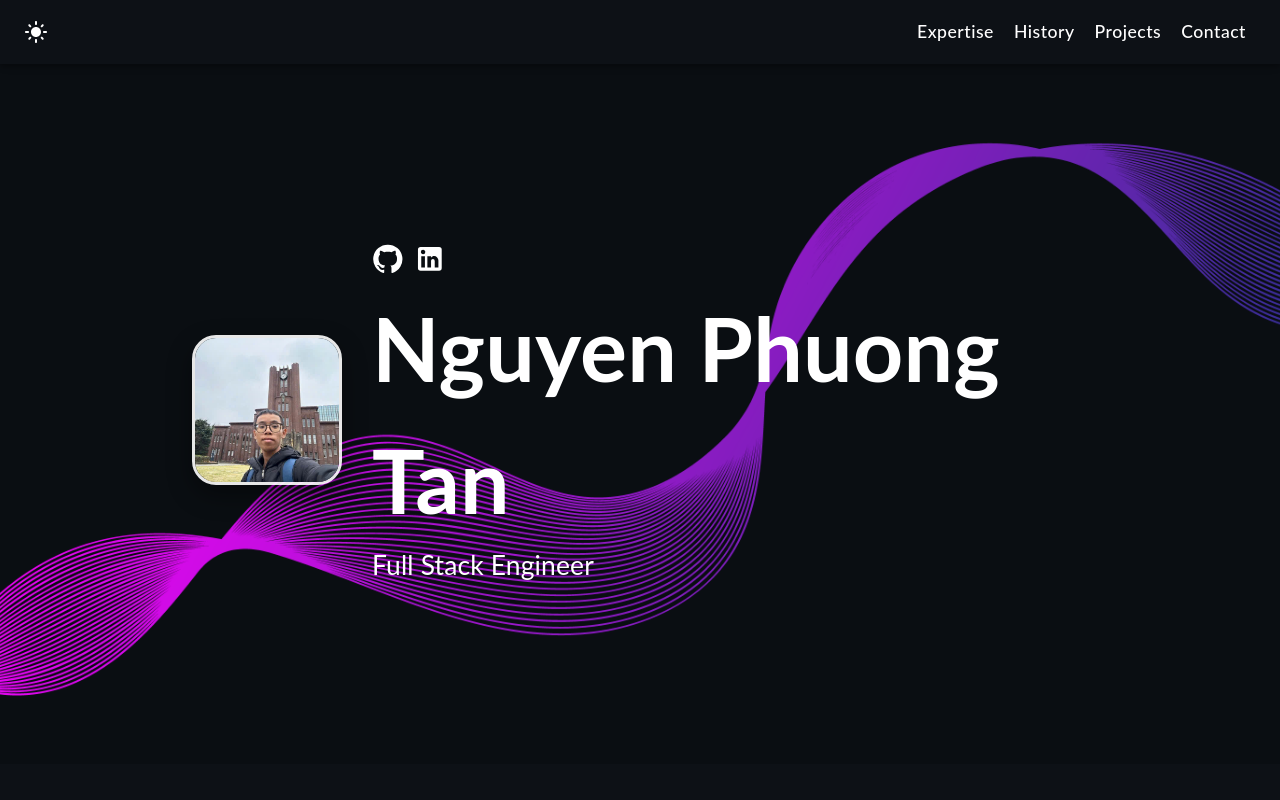
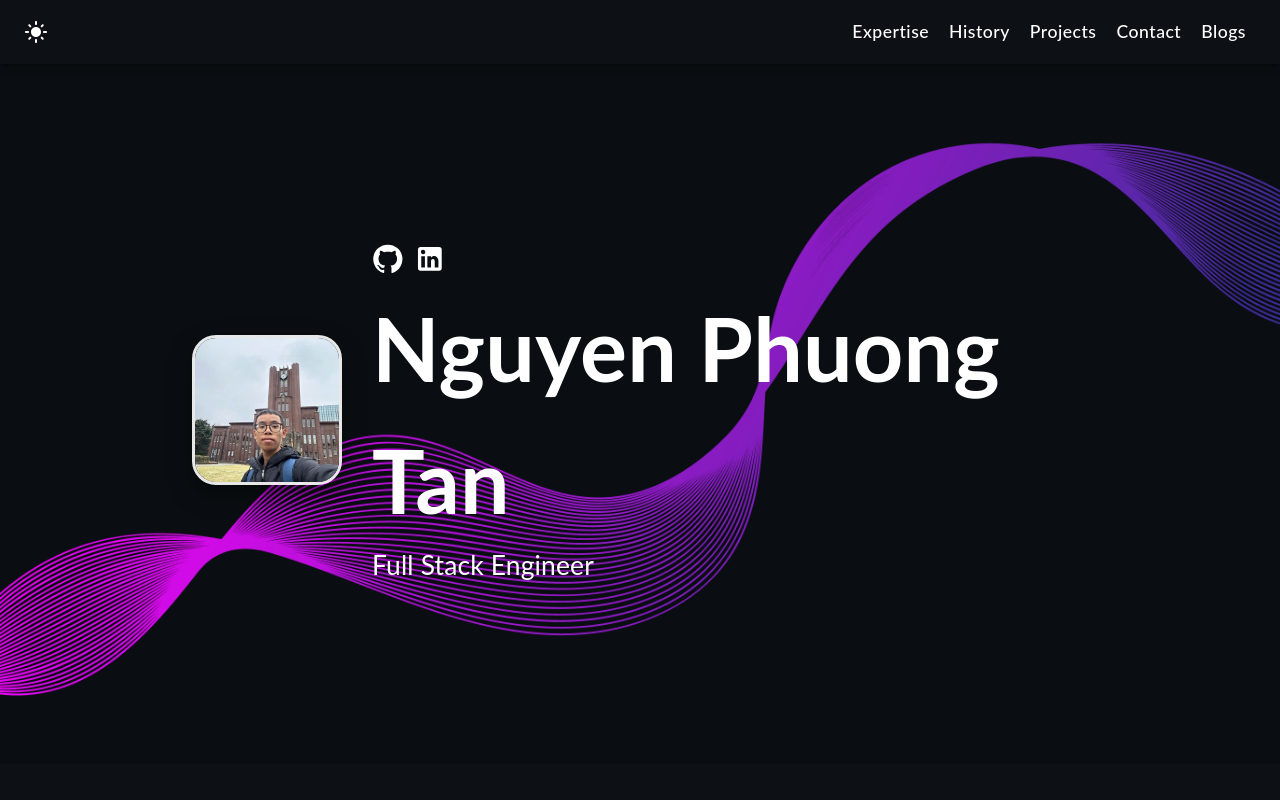
Before and after one commit to tannpdev-rgb/portfolio, a React (Create React App) app: page / in a window 1280 px wide. Shown: the top 800 px of the page. Built offline with nearby package versions, Linux system fonts and the light colour scheme.

Commit message:
chore: add blogs to nav

```diff
--- a/src/components/Navigation.tsx
+++ b/src/components/Navigation.tsx
@@ -17,7 +17,7 @@ import MenuIcon from '@mui/icons-material/Menu';
 import Toolbar from '@mui/material/Toolbar';
 
 const drawerWidth = 240;
-const navItems = [['Expertise', 'expertise'], ['History', 'history'], ['Projects', 'projects'], ['Contact', 'contact']];
+const navItems = [['Expertise', 'expertise'], ['History', 'history'], ['Projects', 'projects'], ['Contact', 'contact'], ['Blogs', 'http://www.tannp.site/']];
 
 function Navigation({parentToChild, modeChange}: any) {
 
@@ -46,14 +46,14 @@ function Navigation({parentToChild, modeChange}: any) {
     };
   }, []);
 
-  const scrollToSection = (section: string) => {
-    console.log(section)
-    const expertiseElement = document.getElementById(section);
-    if (expertiseElement) {
-      expertiseElement.scrollIntoView({ behavior: 'smooth' });
-      console.log('Scrolling to:', expertiseElement);  // Debugging: Ensure the element is found
-    } else {
-      console.error('Element with id "expertise" not found');  // Debugging: Log error if element is not found
+  const handleNavClick = (target: string) => {
+    if (target.startsWith('http')) {
+      window.open(target, '_blank', 'noopener,noreferrer');
+      return;
+    }
+    const element = document.getElementById(target);
+    if (element) {
+      element.scrollIntoView({ behavior: 'smooth' });
     }
   };
 
@@ -64,7 +64,7 @@ function Navigation({parentToChild, modeChange}: any) {
       <List>
         {navItems.map((item) => (
           <ListItem key={item[0]} disablePadding>
-            <ListItemButton sx={{ textAlign: 'center' }} onClick={() => scrollToSection(item[1])}>
+            <ListItemButton sx={{ textAlign: 'center' }} onClick={() => handleNavClick(item[1])}>
               <ListItemText primary={item[0]} />
             </ListItemButton>
           </ListItem>
@@ -94,7 +94,7 @@ function Navigation({parentToChild, modeChange}: any) {
           )}
           <Box sx={{ display: { xs: 'none', sm: 'block' } }}>
             {navItems.map((item) => (
-              <Button key={item[0]} onClick={() => scrollToSection(item[1])} sx={{ color: '#fff' }}>
+              <Button key={item[0]} onClick={() => handleNavClick(item[1])} sx={{ color: '#fff' }}>
                 {item[0]}
               </Button>
             ))}
```
